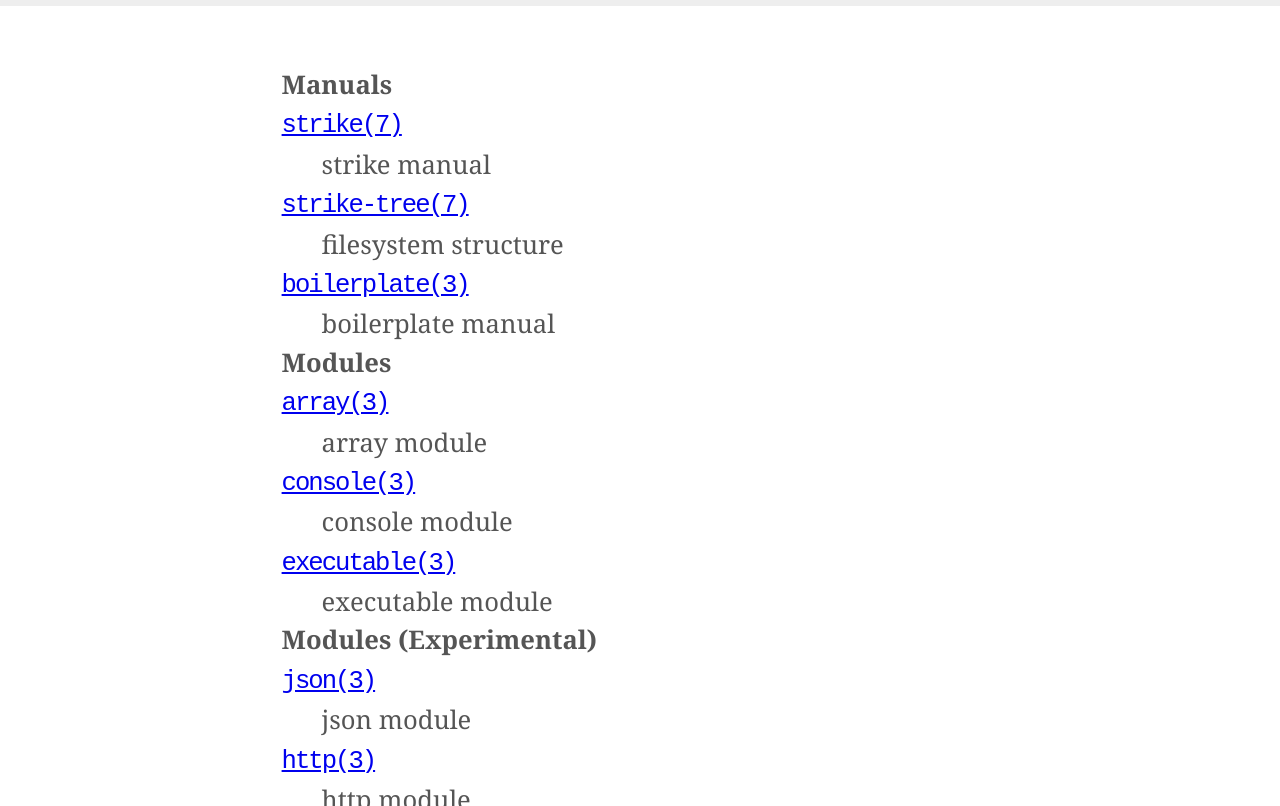
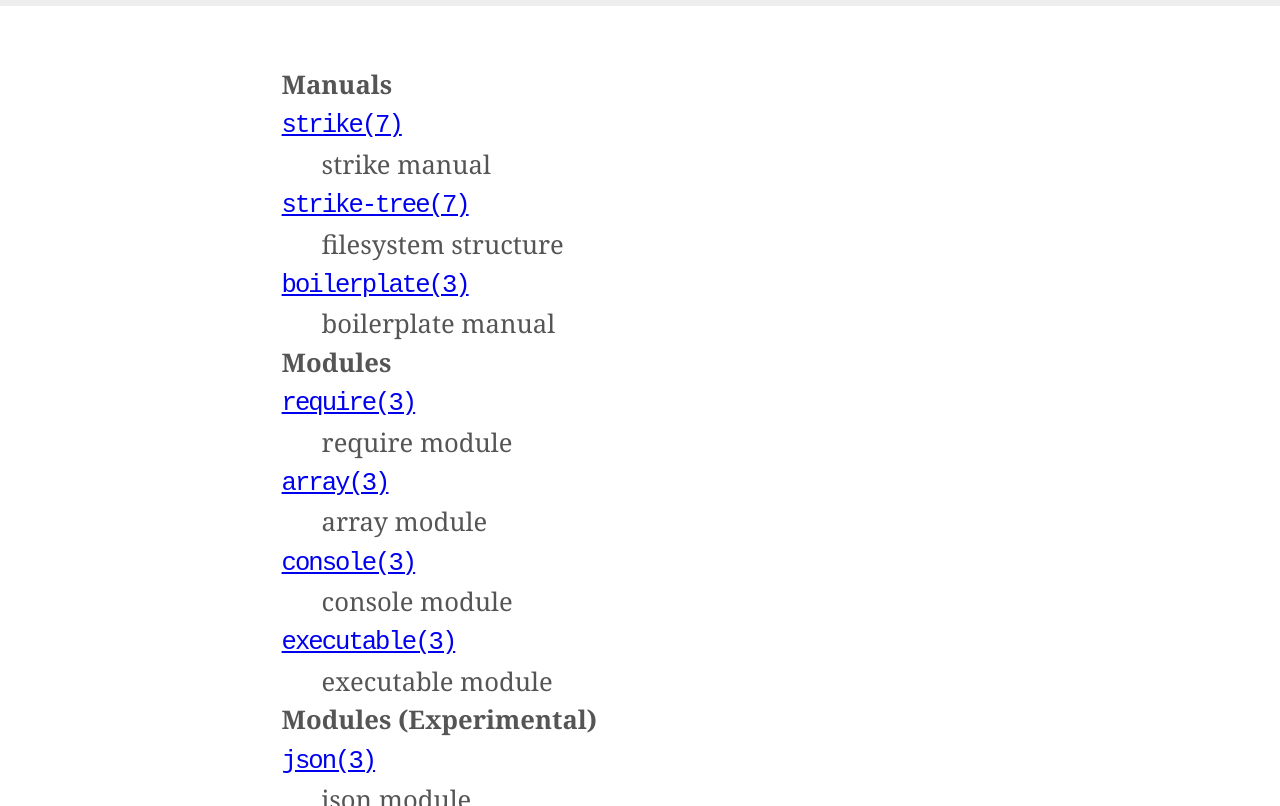
Before and after one commit to tmpfs/strike, a website: page doc/index.html in a window 1280 px wide. Shown: the part 74-880 px from the top of the page. Drawn offline with Linux system fonts and the light colour scheme.

Commit message:
Added require(3) to the documentation index.

```diff
--- a/doc/index.html
+++ b/doc/index.html
@@ -33,6 +33,10 @@
 					</dl>
 					<h4>Modules</h4>
 					<dl>
+						<dt>
+							<a class="man-ref" href="require.3.html">require(3)</a>
+						</dt>
+						<dd>require module</dd>
 						<dt>
 							<a class="man-ref" href="array.3.html">array(3)</a>
 						</dt>
```
